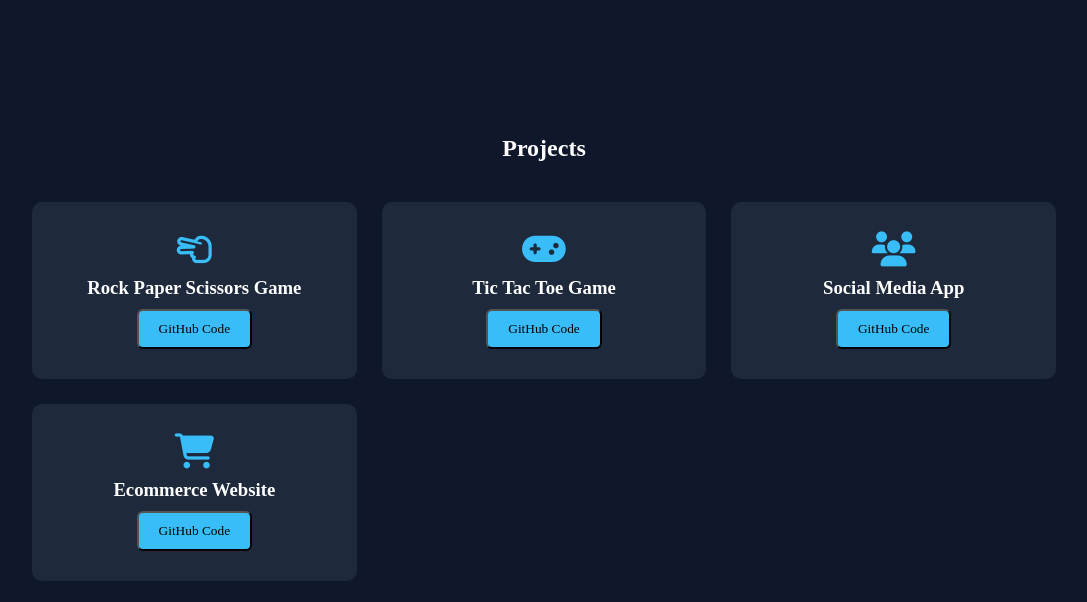
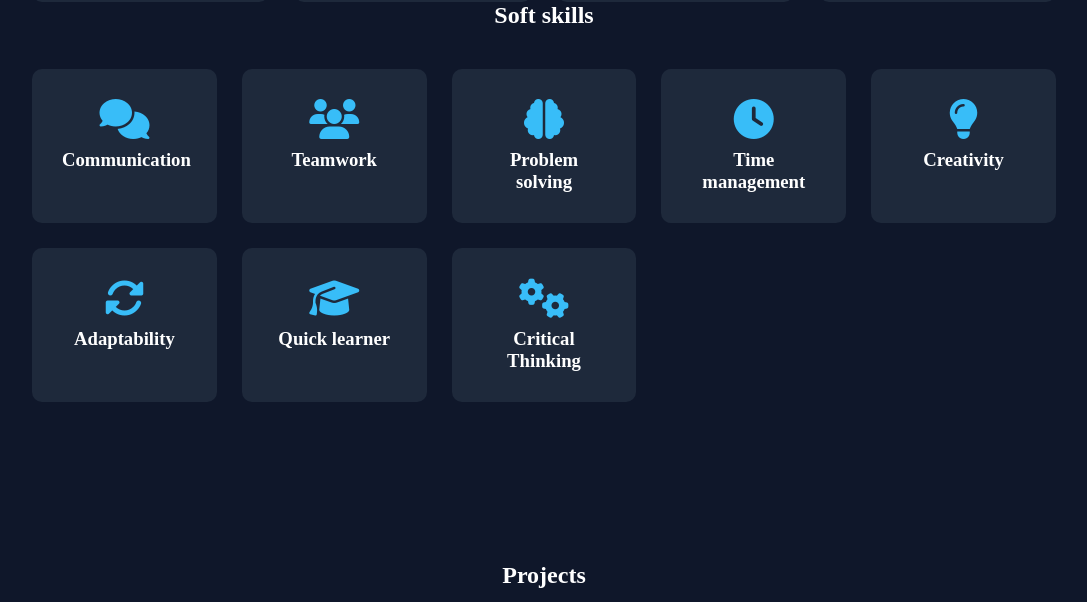
Before and after one commit to veeraghav6395-boop/My_portfolio, a plain HTML site: page My_portfolio/index.html in a window 1280 px wide. Shown: the part 916-1518 px from the top of the page, without its empty margins (96-1183 px from the left). Drawn offline with nearby package versions, Linux system fonts and the light colour scheme.

Commit message:
Refactor index.html with new content sections
Updated the HTML structure and added new sections for skills and experience.

```diff
--- a/My_portfolio/index.html
+++ b/My_portfolio/index.html
@@ -79,7 +79,8 @@
 
 <section id="skills" class="section">
 
-<h2>Skills</h2>
+<h1>Skills</h1>
+  <h2>Technical skills</h2>
 
 <div class="skills-grid">
 
@@ -110,6 +111,65 @@
 <h3>Java</h3>
 
 </div>
+
+</div>
+
+  <h2 class="skills">Soft skills</h2>
+<div class="skills-grid">
+
+<div class="skill-card">
+
+<i class="fa-solid fa-comments"></i>
+<h3>Communication</h3>
+
+</div>
+
+<div class="skill-card">
+
+<i class="fa-solid fa-users"></i>
+<h3> Teamwork</h3>
+
+</div>
+
+<div class="skill-card">
+
+<i class="fa-solid fa-brain"></i>
+<h3>Problem solving</h3>
+
+</div>
+
+<div class="skill-card">
+
+<i class="fa-solid fa-clock"></i>
+<h3>Time management</h3>
+
+</div>
+
+<div class="skill-card">
+
+<i class="fa-solid fa-lightbulb"></i>
+<h3>Creativity</h3>
+
+</div>
+
+<div class="skill-card">
+
+<i class="fa-solid fa-sync-alt"></i>
+<h3>Adaptability</h3>
+
+</div>
+
+<div class="skill-card">
+
+<i class="fa-solid fa-graduation-cap"></i>
+<h3>Quick learner</h3>
+
+</div>
+
+<div class="skill-card">
+
+<i class="fa-solid fa-gears"></i>
+<h3>Critical Thinking</h3>
 
 </div>
 
```
